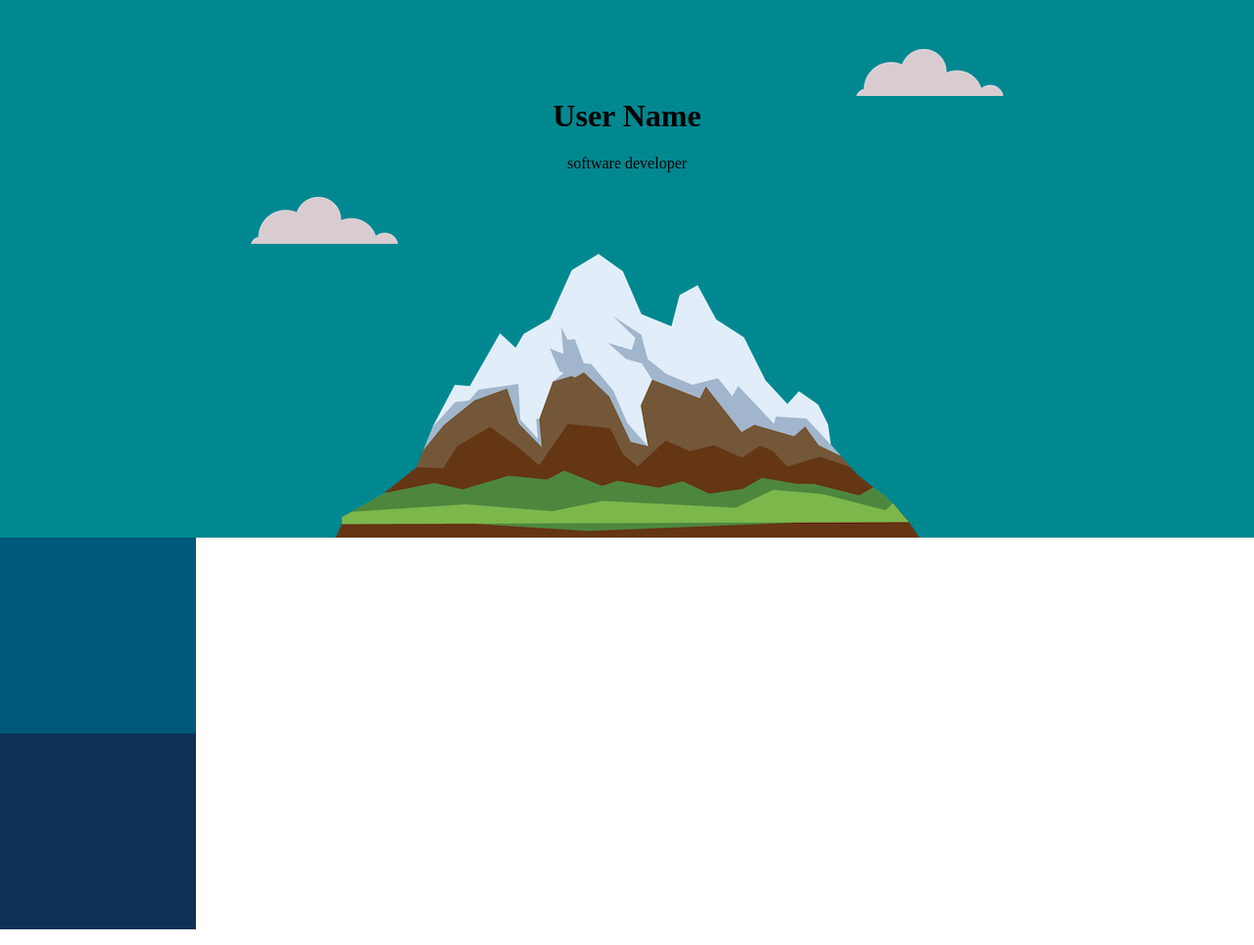
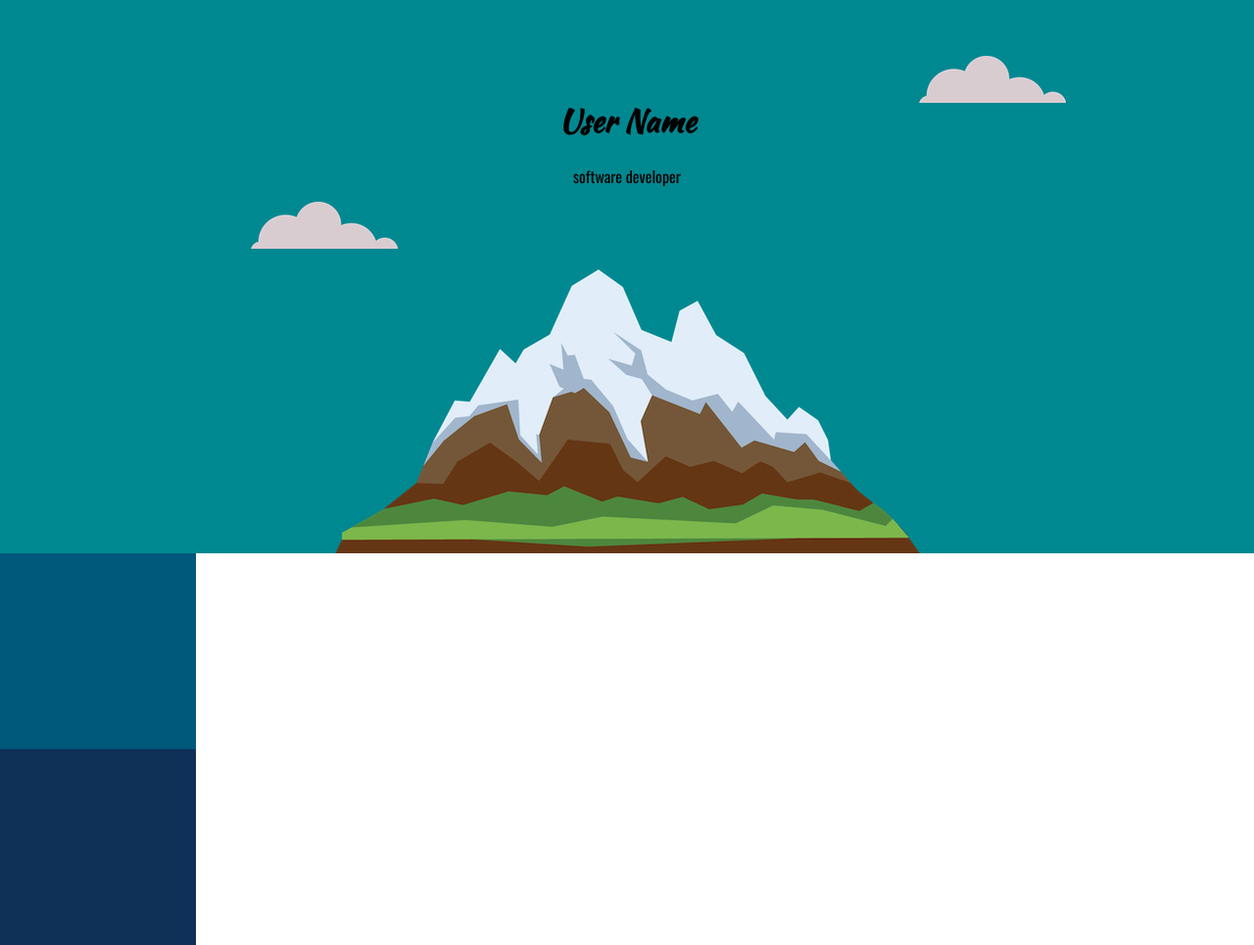
Before and after one commit to ct9233/100DCPY, a plain HTML site: page 44 - CSS Site/index.html in a window 1280 px wide. Shown: the whole page at 98% size. Drawn offline with nearby package versions, Linux system fonts and the light colour scheme.

Commit message:
Fonts and Top Image Positioning

```diff
--- a/44 - CSS Site/style.css
+++ b/44 - CSS Site/style.css
@@ -1,12 +1,22 @@
-/* #00587a #0f3057 */
+@import url('https://fonts.googleapis.com/css2?family=Kaushan+Script&family=Merriweather&family=Oswald&display=swap');
 
 body {
     margin: 0;
     text-align: center;
+    font-family: 'Oswald', sans-serif;
 }
 
 h1 {
     margin-top: 0;
+    font-family: 'Kaushan Script', cursive;
+}
+
+h2 {
+    font-family: 'Merriweather', serif;
+}
+
+h3 {
+    font-family: 'Merriweather', serif;
 }
 
 .top-container {
@@ -17,14 +27,14 @@ h1 {
 
 .top-cloud {
     position: absolute;
-    right: 20%;
-    top: 50px;
+    right: 15%;
+    top: 10%;
 }
 
 .bottom-cloud {
     position: absolute;
     left: 20%;
-    bottom: 300px;
+    bottom: 55%;
 }
 
 .middle-container {
```
